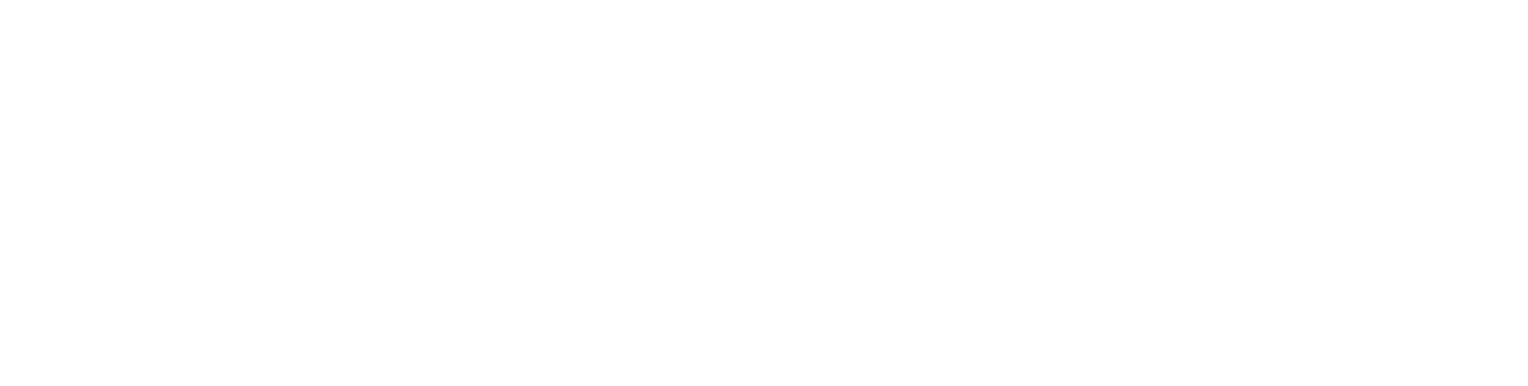
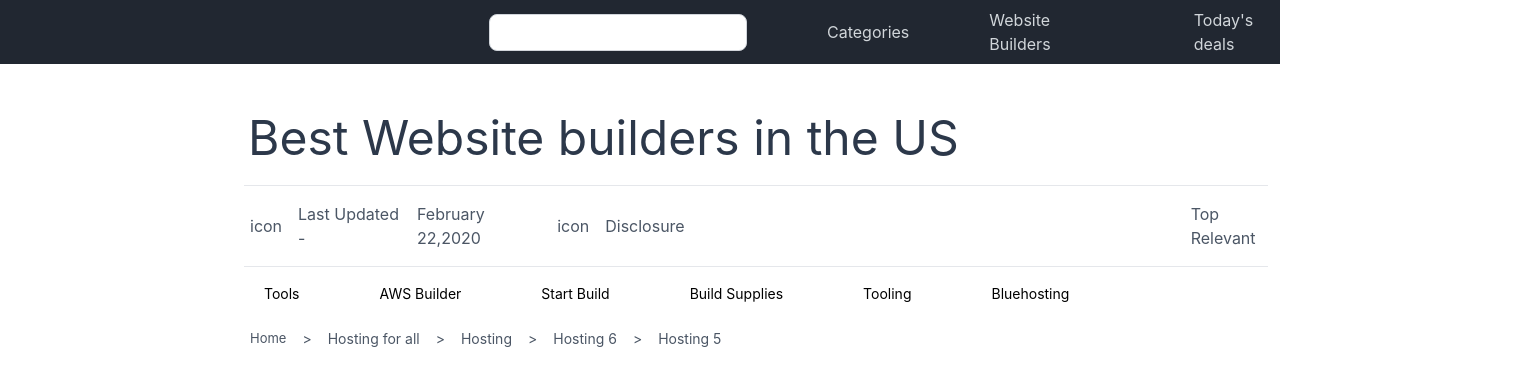
Before and after one commit to SaubhagyaSingh/radiantriches, a React (Create React App) app: page / in a window 1280 px wide. Shown: the top 386 px of the page, 1528 px wide, since content can reach past the window. Built offline with nearby package versions, Linux system fonts and the light colour scheme.

Commit message:
navbar breadcrumbs Navhistory Categorybar done

```diff
--- a/package.json
+++ b/package.json
@@ -8,6 +8,7 @@
     "@testing-library/user-event": "^13.5.0",
     "react": "^18.2.0",
     "react-dom": "^18.2.0",
+    "react-router-dom": "^6.22.2",
     "react-scripts": "5.0.1",
     "web-vitals": "^2.1.4"
   },
--- a/src/App.js
+++ b/src/App.js
@@ -1,7 +1,19 @@
 import "./App.css";
+import Navbar from "./components/navbar";
+import { BrowserRouter as Router, Routes, Route } from "react-router-dom";
+import Home from "./pages/Home";
 
 function App() {
-  return <div className="App"></div>;
+  return (
+    <div>
+      <Navbar />
+      <Router>
+        <Routes>
+          <Route path="/" element={<Home />} />
+        </Routes>
+      </Router>
+    </div>
+  );
 }
 
 export default App;
--- /dev/null
+++ b/src/components/Categorybar.jsx
@@ -0,0 +1,18 @@
+import React from "react";
+
+const Categorybar = () => {
+  return (
+    <div className="Flex items-center p-4 ml-[248px] text-[14px]">
+      <a className="">Tools</a>
+      <a className="ml-20">AWS Builder</a>
+      <a className="ml-20">Start Build</a>
+
+      <a className="ml-20">Build Supplies</a>
+      <a className="ml-20">Tooling</a>
+
+      <a className="ml-20">Bluehosting</a>
+    </div>
+  );
+};
+
+export default Categorybar;
--- /dev/null
+++ b/src/components/Navhistory.jsx
@@ -0,0 +1,19 @@
+import React from "react";
+
+const Navhistory = () => {
+  return (
+    <div className="flex mt-2 items-center ml-[250px] gap-4 text-[14px] text-[#4B5665]">
+      <a className="text-[13px]">Home</a>
+      <span>&gt;</span>
+      <a>Hosting for all</a>
+      <span>&gt;</span>
+      <a>Hosting</a>
+      <span>&gt;</span>
+      <a>Hosting 6</a>
+      <span>&gt;</span>
+      <a>Hosting 5</a>
+    </div>
+  );
+};
+
+export default Navhistory;
--- a/src/components/breadcrumbs.jsx
+++ b/src/components/breadcrumbs.jsx
@@ -1,11 +1,23 @@
-import React from 'react'
+import React from "react";
 
-const breadcrumbs = () => {
+const Breadcrumbs = () => {
   return (
-    <div>
+    <div className="mt-[11px]">
+      <hr className="bg-#E1E4E6 w-[1024px] ml-[244px] p-2"></hr>
+      <div
+        className="flex items-center gap-4 ml-[250px] text-[#4B5665]
+"
+      >
+        <span>icon</span>
+        <span>Last Updated - </span>
+        <span>February 22,2020</span>
+        <span>icon</span>
+        <span>Disclosure</span>
+        <span class="ml-[490px]">Top Relevant</span>
+      </div>
+      <hr className="#E1E4E6 w-[1024px] ml-[244px] mt-4"></hr>
+    </div>
+  );
+};
 
-    </div>
-  )
-}
-
-export default breadcrumbs
+export default Breadcrumbs;
--- a/src/components/navbar.jsx
+++ b/src/components/navbar.jsx
@@ -1,11 +1,22 @@
-import React from 'react'
+import React from "react";
 
 const navbar = () => {
   return (
     <div>
+      <div className="bg-[#212731] h-[64px] flex items-center">
+        <form className="flex items-center ml-[489px] ">
+          <input
+            type="text"
+            placeholder=""
+            className=" h-[37px] w-[258px] border border-gray-300 rounded-[8px] focus:outline-none focus:border-blue-500"
+          ></input>
+        </form>
+        <a className="ml-[80px] text-[#D1D6DA]">Categories</a>
+        <a className="ml-[80px] text-[#D1D6DA]">Website Builders</a>
+        <a className="ml-[100px] text-[#D1D6DA]">Today's deals</a>
+      </div>
+    </div>
+  );
+};
 
-    </div>
-  )
-}
-
-export default navbar
+export default navbar;
--- a/src/components/product.jsx
+++ b/src/components/product.jsx
@@ -1,11 +1,7 @@
-import React from 'react'
+import React from "react";
 
 const product = () => {
-  return (
-    <div>
+  return <div></div>;
+};
 
-    </div>
-  )
-}
-
-export default product
+export default product;
--- /dev/null
+++ b/src/pages/Home.js
@@ -0,0 +1,18 @@
+import React from "react";
+import Categorybar from "../components/Categorybar";
+import Breadcrumbs from "../components/Breadcrumbs";
+import Navhistory from "../components/Navhistory";
+const Home = () => {
+  return (
+    <div>
+      <div className="mt-[38px] text-[48px] w-[100%] ml-[248px] text-[#2C384A]">
+        Best Website builders in the US
+      </div>
+      <Breadcrumbs></Breadcrumbs>
+      <Categorybar></Categorybar>
+      <Navhistory></Navhistory>
+    </div>
+  );
+};
+
+export default Home;
--- a/tailwind.config.js
+++ b/tailwind.config.js
@@ -1,6 +1,6 @@
 /** @type {import('tailwindcss').Config} */
 module.exports = {
-  content: ["./src/**/*.{html,js}"],
+  content: ["./src/**/*.{html,js,jsx}"],
   theme: {
     extend: {},
   },
```
Also changed, not shown: 1 other file (tests, documents, lock files or other folders).
